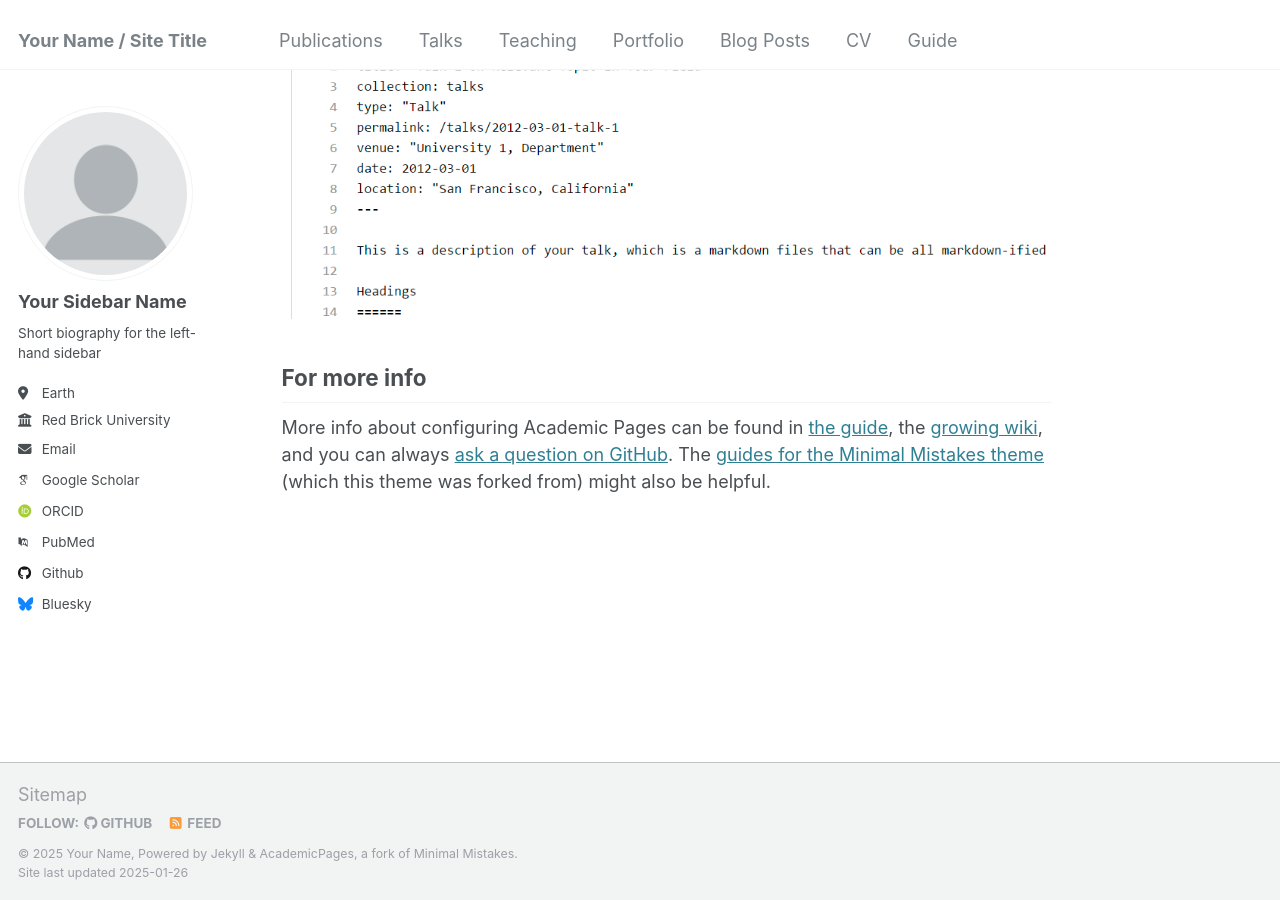
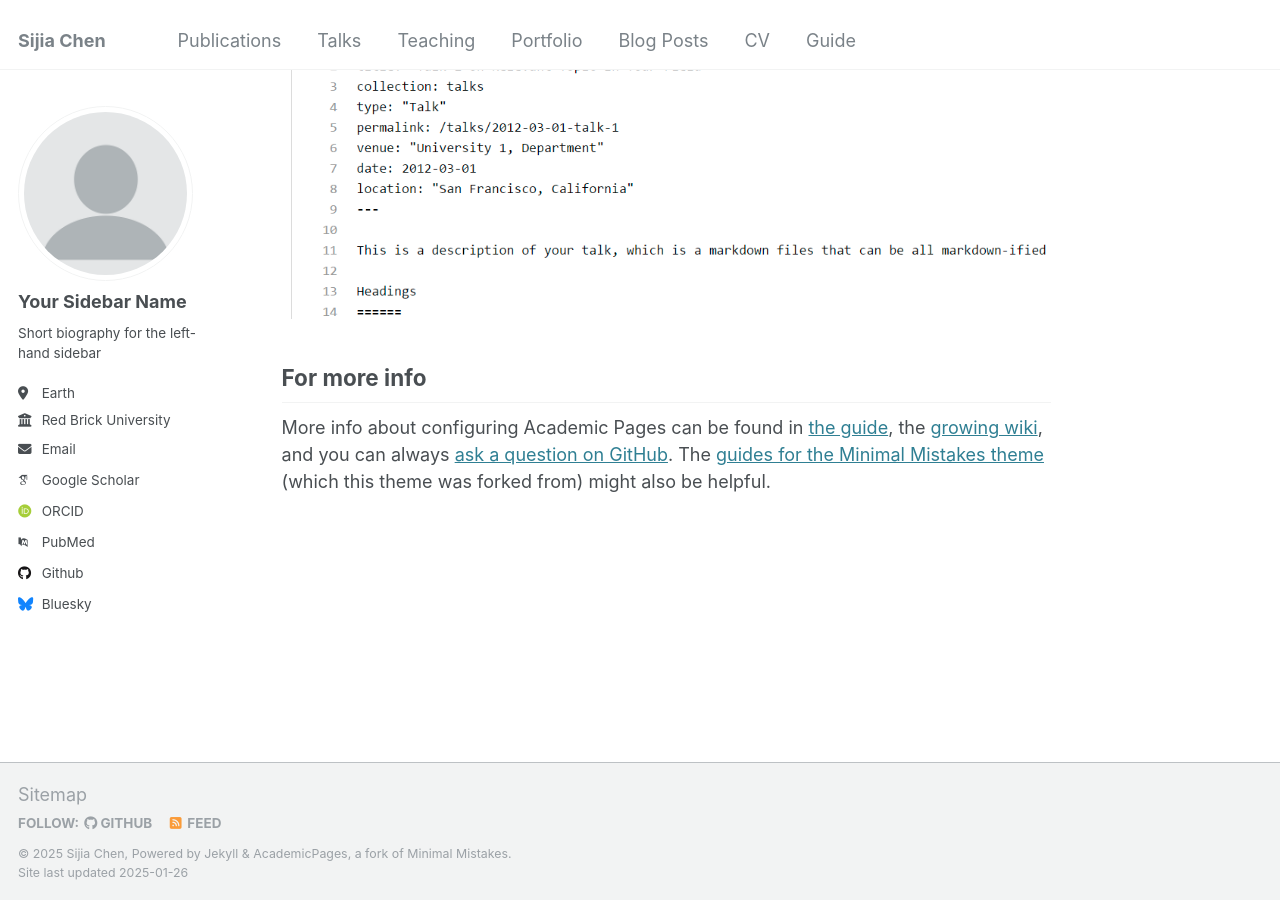
Before and after one commit to CSJDeveloper/sjiachen.github.io, a Jekyll site: the page built from _pages/about.md, in a window 1280 px wide and 900 px high, scrolled down 2643 px. Built offline with Jekyll 4.4.1, drawn with Linux system fonts in a browser that asks for light colours; some web fonts are replaced.

Commit message:
Updated the config

```diff
--- a/_config.yml
+++ b/_config.yml
@@ -8,13 +8,13 @@
 
 # Basic Site Settings
 locale                   : "en-US"
-title                    : "Your Name / Site Title"
+title                    : "Sijia Chen"
 title_separator          : "-"
-name                     : &name "Your Name"
+name                     : &name "Sijia Chen"
 description              : &description "personal description"
-url                      : https://academicpages.github.io # the base hostname & protocol for your site e.g. "https://[your GitHub username].github.io"
-baseurl                  : "" # the subpath of your site, e.g. "/blog"
-repository               : "academicpages/academicpages.github.io"
+url                      : https://CSJDeveloper.github.io # the base hostname & protocol for your site e.g. "https://[your GitHub username].github.io"
+baseurl                  : "/sjiachen.github.io" # the subpath of your site, e.g. "/blog"
+repository               : "CSJDeveloper/sjiachen.github.io"
 
 # Site Author - The following control what appear as part of the author content on the side bar.
 #               If a field is blank the icon and link will not appear, otherwise it will be shown.
```
